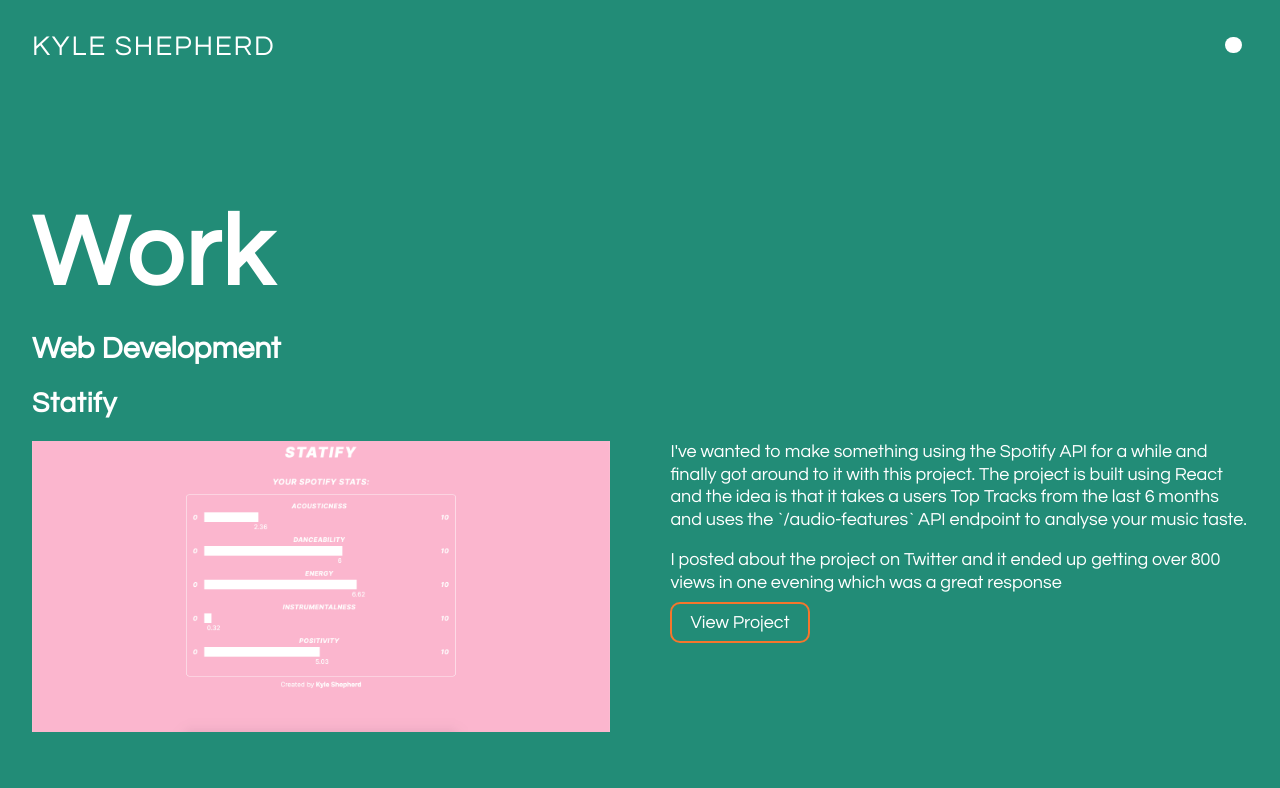
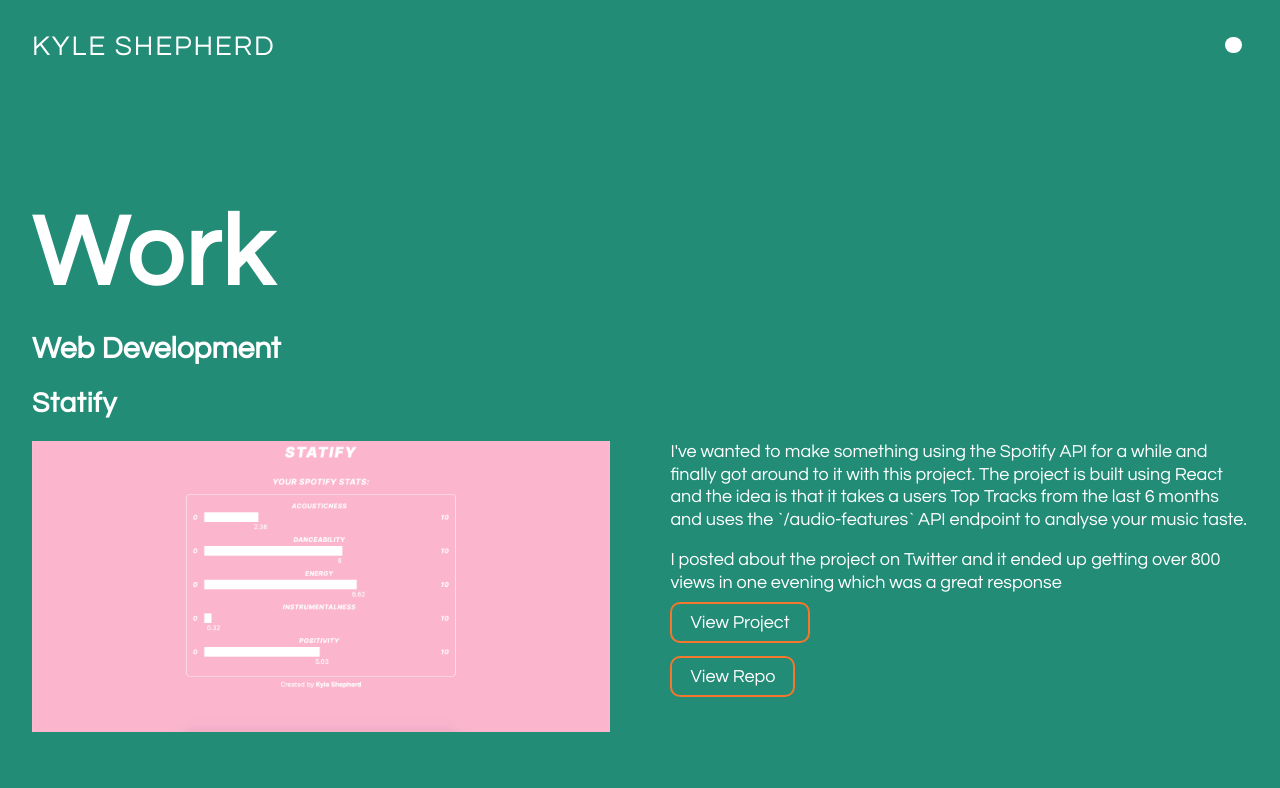
Before and after one commit to kyleshepherd/kyleshepherd.co.uk, a React (Create React App) app: page /work in a window 1280 px wide. Shown: the top 788 px of the page. Built offline with nearby package versions, Linux system fonts and the light colour scheme.

Commit message:
Added Repo link

```diff
--- a/src/components/Project.css
+++ b/src/components/Project.css
@@ -54,3 +54,7 @@
 .projectBtn:hover {
 	background: #f5762c;
 }
+
+.btnContainer {
+	margin-bottom: 1.75em;
+}
--- a/src/components/Project.js
+++ b/src/components/Project.js
@@ -1,7 +1,7 @@
 import React from 'react'
 import './Project.css'
 
-function Project (props) {
+function Project(props) {
 	const projectText = props.projectText.split('\n').map((item, i) => {
 		return <p key={i}>{item}</p>
 	})
@@ -13,21 +13,35 @@
 			<h2>{props.projectTitle}</h2>
 			<div className="projectContent">
 				<div className="projectImg">
-          <img src={props.imageSrc} alt={props.imageAlt}/>
+					<img src={props.imageSrc} alt={props.imageAlt} />
 				</div>
 
 				<div className="projectText">
 					{projectText}
-          {props.projectLink &&
+					{props.projectLink && (
+						<div className="btnContainer">
 							<a
 								className="projectBtn"
 								href={props.projectLink}
 								target="_blank"
-            rel="noreferrer"
+								rel="noreferrer noopener"
 							>
 								{props.linkText}
 							</a>
-          }
+						</div>
+					)}
+					{props.repoLink && (
+						<div>
+							<a
+								className="projectBtn"
+								href={props.repoLink}
+								target="_blank"
+								rel="noreferrer noopener"
+							>
+								View Repo
+							</a>
+						</div>
+					)}
 				</div>
 			</div>
 		</div>
--- a/src/components/Work.js
+++ b/src/components/Work.js
@@ -20,6 +20,7 @@
 					}
 					projectLink="https://common-film-finder.kyleshepherd.co.uk"
 					linkText="View Project"
+					repoLink="https://github.com/kyleshepherd/spotify-analyser"
 				/>
 				<Project
 					projectTitle="Common Film Finder"
@@ -32,6 +33,7 @@
 					}
 					projectLink="https://common-film-finder.kyleshepherd.co.uk"
 					linkText="View Project"
+					repoLink="https://github.com/kyleshepherd/common-film-finder"
 				/>
 				<Project
 					projectTitle="Tarkov TK Discord Bot"
```
Lines whose indentation alone changed are shown as unchanged.
